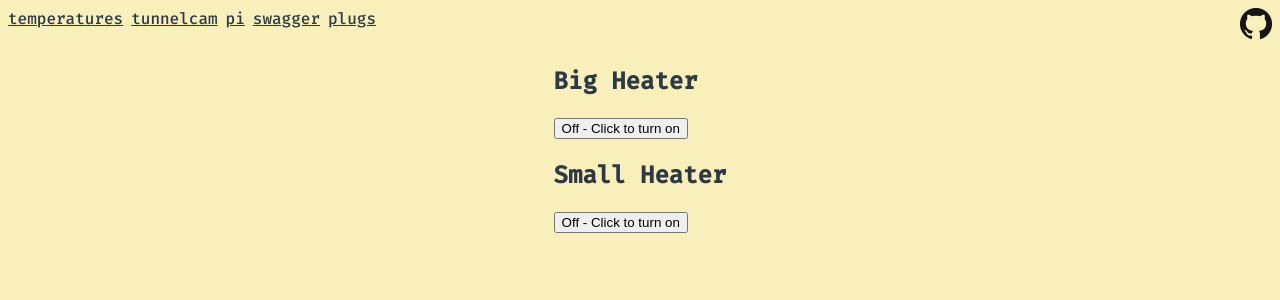
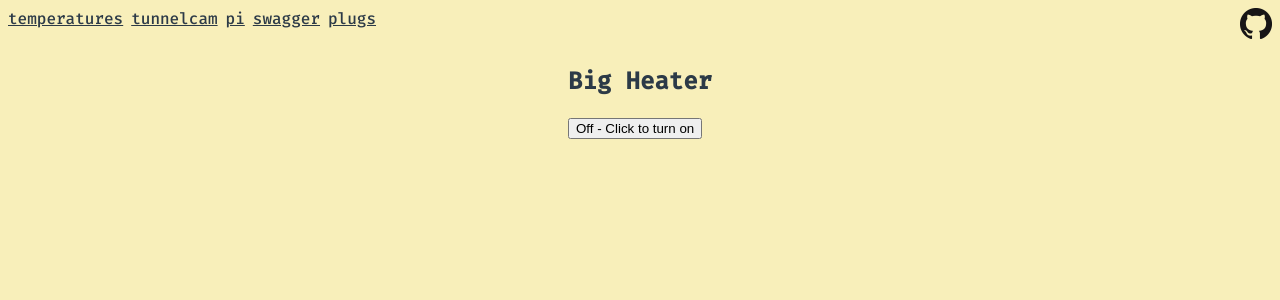
Before and after one commit to gsej/polytunnel-monitor, a React (Create React App) app in the folder webui/: page /plugs in a window 1280 px wide. Shown: the top 300 px of the page. Built offline with nearby package versions, Linux system fonts and the light colour scheme; no server answers.

Commit message:
add key to list of plugs

```diff
--- a/webui/src/Plugs.tsx
+++ b/webui/src/Plugs.tsx
@@ -7,7 +7,7 @@ export const Plugs: FC = () => {
 
   return (
     <div>
-      {plugs.map( plug => {return <Plug plugName={plug.plugName} description={plug.description}/>})}
+      {plugs.map( plug => {return <Plug key={plug.plugName} plugName={plug.plugName} description={plug.description}/>})}
       <section>
       </section>
     </div>
--- a/webui/src/state/plug/plugs.ts
+++ b/webui/src/state/plug/plugs.ts
@@ -8,8 +8,8 @@ export const plugs: Plug[] = [
 		plugName: "BigHeater",
 		description: "Big Heater"
 	},
-	{
-		plugName: "SmallHeater",
-		description: "Small Heater"
-	}
+	// {
+	// 	plugName: "SmallHeater",
+	// 	description: "Small Heater"
+	// }
 ]
```
